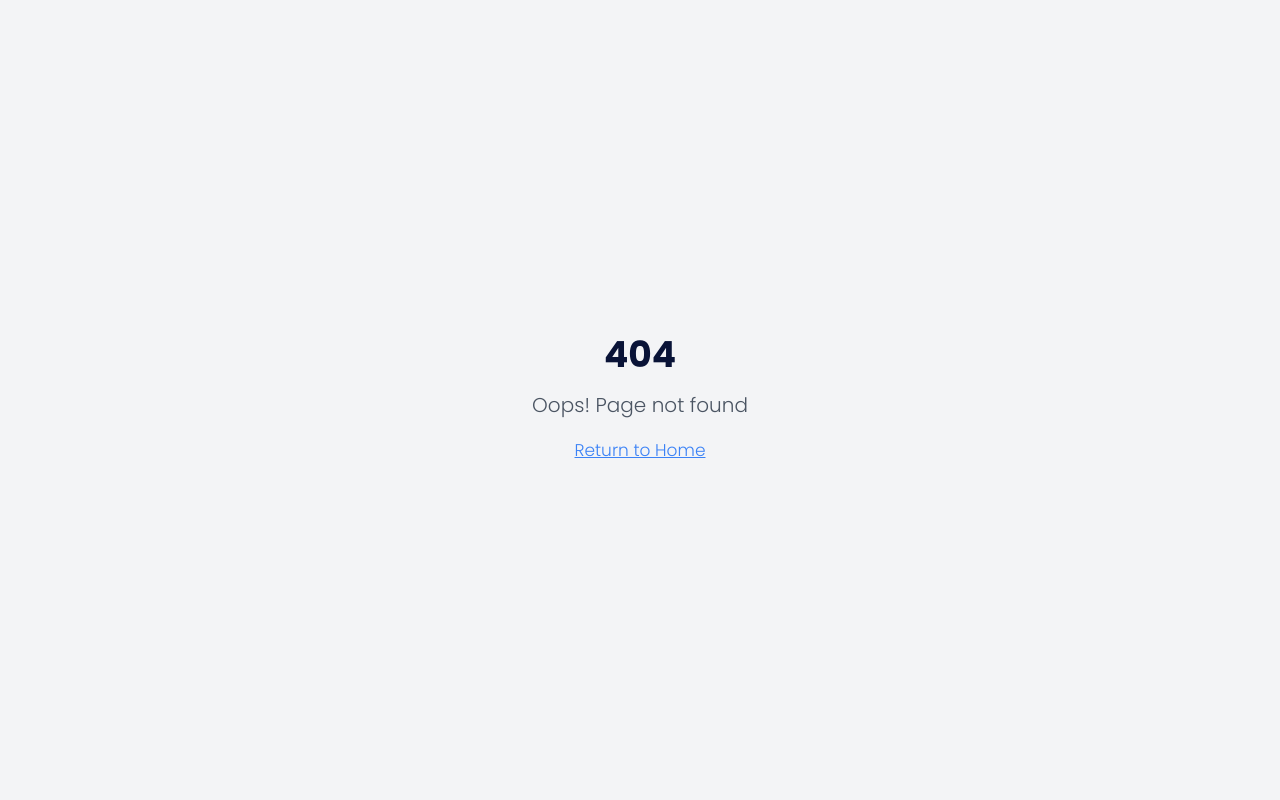
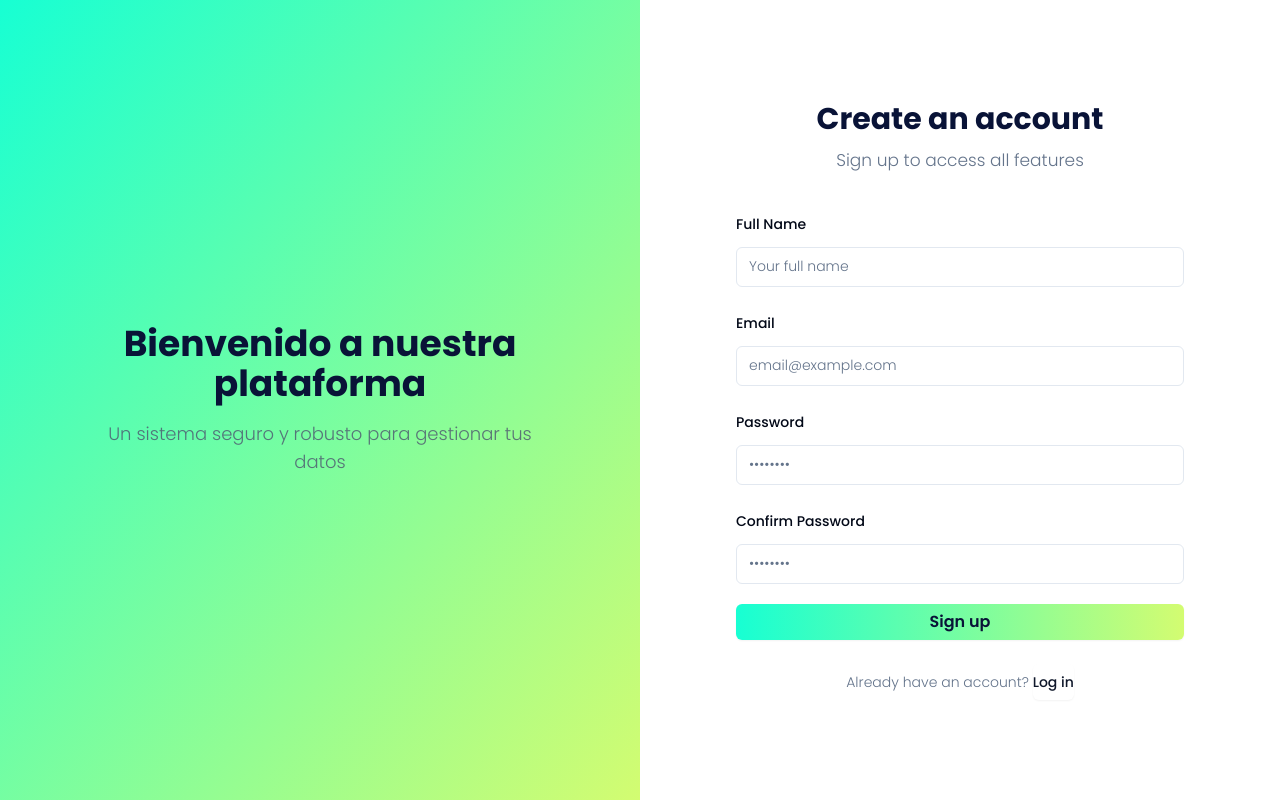
Before and after one commit to movildriveia/trustable-auth-haven, a React (Vite) app: page /signup in a window 1280 px wide. Before the commit this address had no page. Built offline with nearby package versions, Linux system fonts and the light colour scheme.

Commit message:
Remove old register page
Removes the existing Spanish register page and prepares for a new English signup page.

```diff
--- a/src/App.tsx
+++ b/src/App.tsx
@@ -23,6 +23,7 @@ const App = () => {
           <Route path="/" element={<Index />} />
           <Route path="/login" element={<LoginPage />} />
           <Route path="/register" element={<RegisterPage />} />
+          <Route path="/signup" element={<RegisterPage />} />
           <Route path="/dashboard" element={<DashboardPage />} />
           <Route path="*" element={<NotFound />} />
         </Routes>
--- /dev/null
+++ b/src/components/SignupForm.tsx
@@ -0,0 +1,210 @@
+
+import React, { useState } from "react";
+import { useNavigate } from "react-router-dom";
+import { useToast } from "@/hooks/use-toast";
+import * as z from "zod";
+import { useForm } from "react-hook-form";
+import { zodResolver } from "@hookform/resolvers/zod";
+import { Button } from "@/components/ui/button";
+import { Input } from "@/components/ui/input";
+import { Form, FormControl, FormField, FormItem, FormLabel, FormMessage } from "@/components/ui/form";
+import { Loader2, CheckCircle, Mail } from "lucide-react";
+import { signUpWithEmail } from "@/lib/supabase";
+
+const signupSchema = z
+  .object({
+    fullName: z.string().min(2, { message: "Name must be at least 2 characters" }),
+    email: z.string().email({ message: "Please enter a valid email address" }),
+    password: z.string().min(6, { message: "Password must be at least 6 characters" }),
+    confirmPassword: z.string(),
+  })
+  .refine((data) => data.password === data.confirmPassword, {
+    message: "Passwords don't match",
+    path: ["confirmPassword"],
+  });
+
+type SignupFormValues = z.infer<typeof signupSchema>;
+
+const SignupForm = () => {
+  const [isLoading, setIsLoading] = useState(false);
+  const [isSuccess, setIsSuccess] = useState(false);
+  const { toast } = useToast();
+  const navigate = useNavigate();
+
+  const form = useForm<SignupFormValues>({
+    resolver: zodResolver(signupSchema),
+    defaultValues: {
+      fullName: "",
+      email: "",
+      password: "",
+      confirmPassword: "",
+    },
+  });
+
+  const onSubmit = async (data: SignupFormValues) => {
+    setIsLoading(true);
+
+    try {
+      console.log("Registering user:", { email: data.email, name: data.fullName });
+
+      const { data: userData, error } = await signUpWithEmail(
+        data.email,
+        data.password,
+        { full_name: data.fullName }
+      );
+
+      console.log("Registration response:", { userData, error });
+
+      if (error) {
+        console.error("Registration error details:", error);
+        throw error;
+      }
+
+      setIsSuccess(true);
+
+      toast({
+        title: "Registration successful",
+        description: "We've sent a confirmation email. Please check your inbox.",
+        variant: "default",
+      });
+
+    } catch (error) {
+      console.error("Registration error:", error);
+
+      // More descriptive error message based on the error
+      let errorMessage = "An error occurred, please try again";
+
+      if (error.message === "User already registered") {
+        errorMessage = "This email is already registered";
+      } else if (error.message?.includes("database") || error.code === "23505") {
+        errorMessage = "Database error when creating your account. Please try again later.";
+      }
+
+      toast({
+        title: "Registration error",
+        description: errorMessage,
+        variant: "destructive",
+      });
+    } finally {
+      setIsLoading(false);
+    }
+  };
+
+  if (isSuccess) {
+    return (
+      <div className="text-center space-y-6 py-8">
+        <div className="mx-auto flex h-20 w-20 items-center justify-center rounded-full bg-green-100">
+          <CheckCircle className="h-10 w-10 text-green-600" />
+        </div>
+
+        <div className="space-y-2">
+          <h1 className="text-2xl font-bold">Verify your email</h1>
+          <p className="text-muted-foreground">
+            We've sent a confirmation link to your email.
+            <br />Please check your email to activate your account.
+          </p>
+        </div>
+
+        <div className="flex flex-col space-y-3">
+          <Button variant="outline" className="gap-2" onClick={() => navigate("/login")}>
+            <Mail className="h-4 w-4" />
+            Go to login
+          </Button>
+        </div>
+      </div>
+    );
+  }
+
+  return (
+    <div>
+      <div className="mb-8 text-center">
+        <h1 className="text-3xl font-bold mb-2">Create an account</h1>
+        <p className="text-muted-foreground">
+          Sign up to access all features
+        </p>
+      </div>
+
+      <Form {...form}>
+        <form onSubmit={form.handleSubmit(onSubmit)} className="space-y-5">
+          <FormField
+            control={form.control}
+            name="fullName"
+            render={({ field }) => (
+              <FormItem>
+                <FormLabel>Full Name</FormLabel>
+                <FormControl>
+                  <Input placeholder="Your full name" {...field} />
+                </FormControl>
+                <FormMessage />
+              </FormItem>
+            )}
+          />
+
+          <FormField
+            control={form.control}
+            name="email"
+            render={({ field }) => (
+              <FormItem>
+                <FormLabel>Email</FormLabel>
+                <FormControl>
+                  <Input placeholder="email@example.com" {...field} />
+                </FormControl>
+                <FormMessage />
+              </FormItem>
+            )}
+          />
+
+          <FormField
+            control={form.control}
+            name="password"
+            render={({ field }) => (
+              <FormItem>
+                <FormLabel>Password</FormLabel>
+                <FormControl>
+                  <Input type="password" placeholder="••••••••" {...field} />
+                </FormControl>
+                <FormMessage />
+              </FormItem>
+            )}
+          />
+
+          <FormField
+            control={form.control}
+            name="confirmPassword"
+            render={({ field }) => (
+              <FormItem>
+                <FormLabel>Confirm Password</FormLabel>
+                <FormControl>
+                  <Input type="password" placeholder="••••••••" {...field} />
+                </FormControl>
+                <FormMessage />
+              </FormItem>
+            )}
+          />
+
+          <Button type="submit" variant="startNow" className="w-full" disabled={isLoading}>
+            {isLoading ? (
+              <>
+                <Loader2 className="mr-2 h-4 w-4 animate-spin" />
+                Signing up...
+              </>
+            ) : (
+              "Sign up"
+            )}
+          </Button>
+        </form>
+      </Form>
+
+      <div className="mt-6 text-center">
+        <p className="text-sm text-muted-foreground">
+          Already have an account?{" "}
+          <Button variant="link" onClick={() => navigate("/login")} className="p-0">
+            Log in
+          </Button>
+        </p>
+      </div>
+    </div>
+  );
+};
+
+export default SignupForm;
--- a/src/pages/RegisterPage.tsx
+++ b/src/pages/RegisterPage.tsx
@@ -1,12 +1,12 @@
 
 import React from "react";
 import AuthLayout from "@/components/AuthLayout";
-import RegisterForm from "@/components/RegisterForm";
+import SignupForm from "@/components/SignupForm";
 
 const RegisterPage = () => {
   return (
     <AuthLayout>
-      <RegisterForm />
+      <SignupForm />
     </AuthLayout>
   );
 };
```
